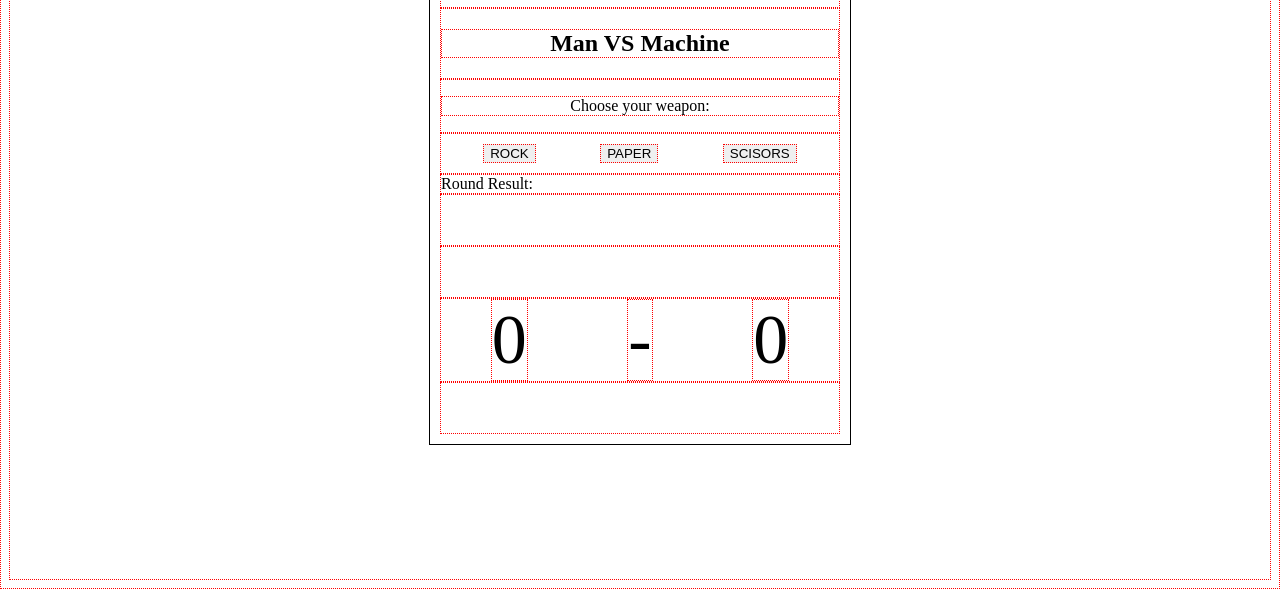
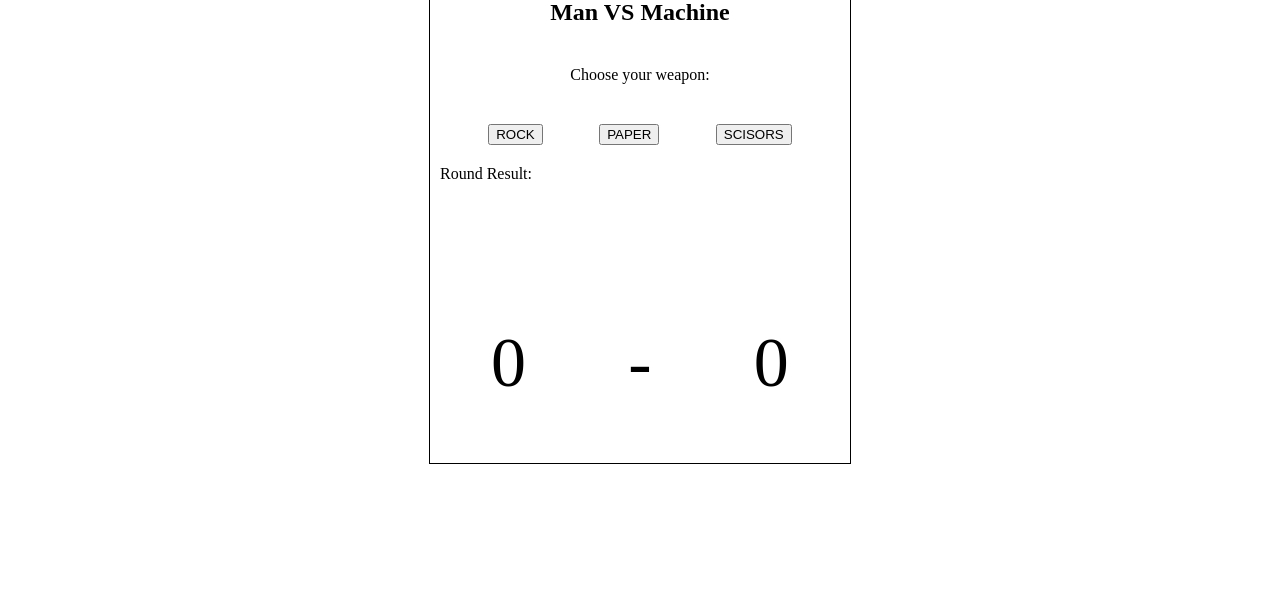
Before and after one commit to confus-3d/odin_rps, a plain HTML site: page index.html in a window 1280 px wide. Shown: the part 231-820 px from the top of the page. Drawn offline with Linux system fonts and the light colour scheme.

Commit message:
retoques finales

```diff
--- a/JavaScript.js
+++ b/JavaScript.js
@@ -27,7 +27,7 @@ function getHumanChoice() {
 
 function playRound(humanChoice, computerChoice) {
     if (humanScore < 5 && computerScore < 5) {
-        parrafo.textContent = "You choosed " + humanChoice + " and the computer choosed " + computerChoice + ".";
+        parrafo.textContent = "You choosed " + humanChoice + " - the computer choosed " + computerChoice + ".";
         console.log("You choosed " + humanChoice + " and the computer choosed " + computerChoice + ".");
         if (humanChoice == "rock") {
             switch (computerChoice) {
--- a/styles.css
+++ b/styles.css
@@ -1,7 +1,3 @@
-* {
-    border: 1px dotted red;
-}
-
 body {
     width: 100hh;
     height: 100vh;
@@ -20,17 +16,21 @@ h1,
 h2,
 p {
     text-align: center;
+    padding: 20px;
+    margin: 0px;
 }
 
 #btns {
-    padding: 10px;
+    padding: 20px;
     display: flex;
     justify-content: space-around;
 }
 
 #parrafo,
 #parrafo2 {
-    height: 50px;
+    height: 20px;
+    text-align: center;
+    padding: 25px;
 }
 
 #score {
@@ -41,4 +41,6 @@ p {
 
 #final {
     height: 50px;
+    text-align: center;
+    padding: 0px 70px 0px 70px;
 }
```
